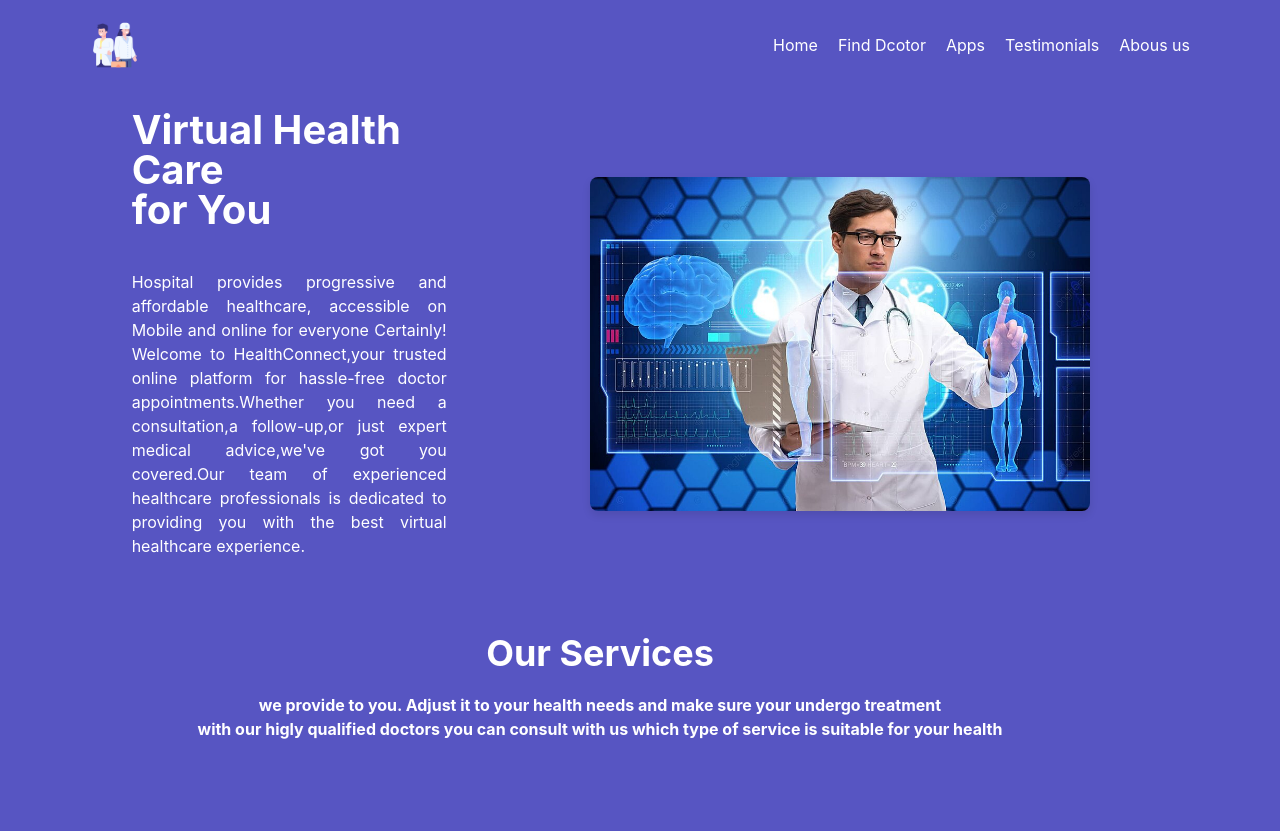
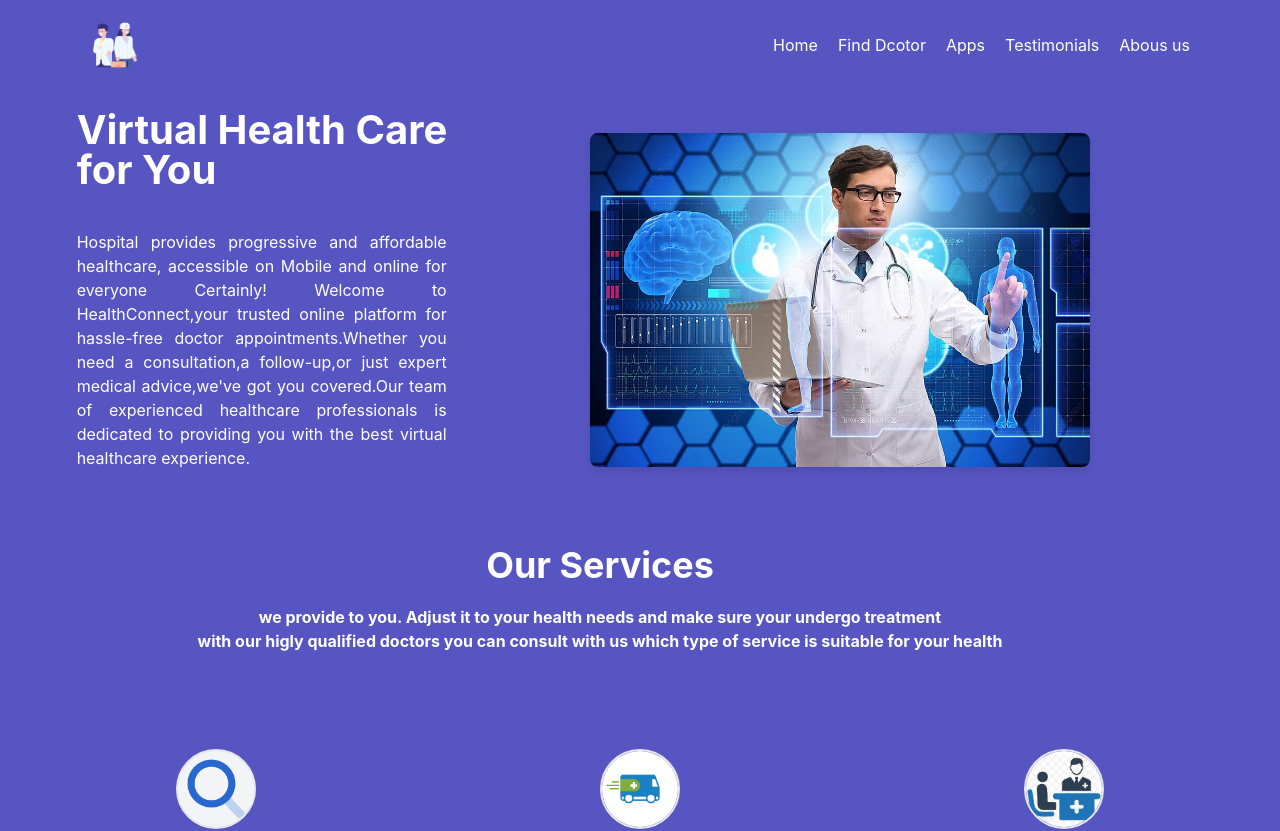
Before and after one commit to ShahidUllahSE/Online-Doctor-and-Pharmacy-figma-To-React, a React (Create React App) app: page / in a window 1280 px wide. Shown: the top 831 px of the page. Built offline with nearby package versions, Linux system fonts and the light colour scheme.

Commit message:
CSS changes

```diff
--- a/src/index.css
+++ b/src/index.css
@@ -109,7 +109,7 @@ color: white;
   margin-bottom: 10px;
   text-align: left;
   color: white;
-  margin-left: 55px;
+  /* margin-left: 55px; */
 }
 
 #para1 {
@@ -121,7 +121,7 @@ color: white;
   text-align: justify;
   color: white;
   margin-top: 30px;
-  margin-left: 55px;
+  /* margin-left: 55px; */
 }
 
 #img1 {
```
